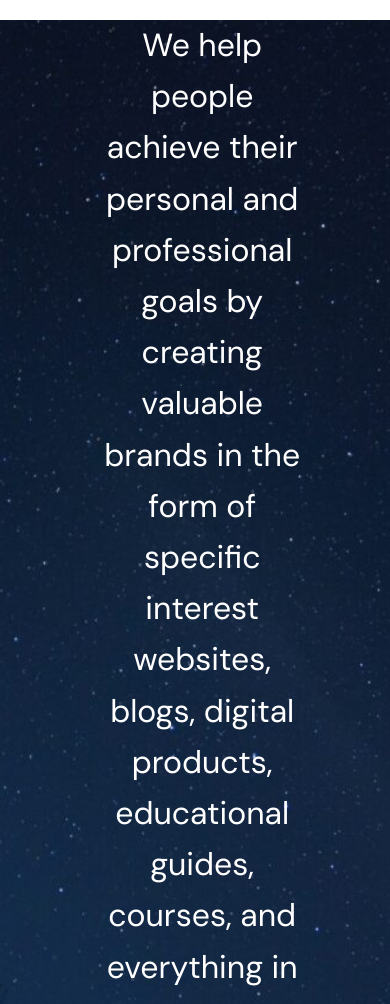
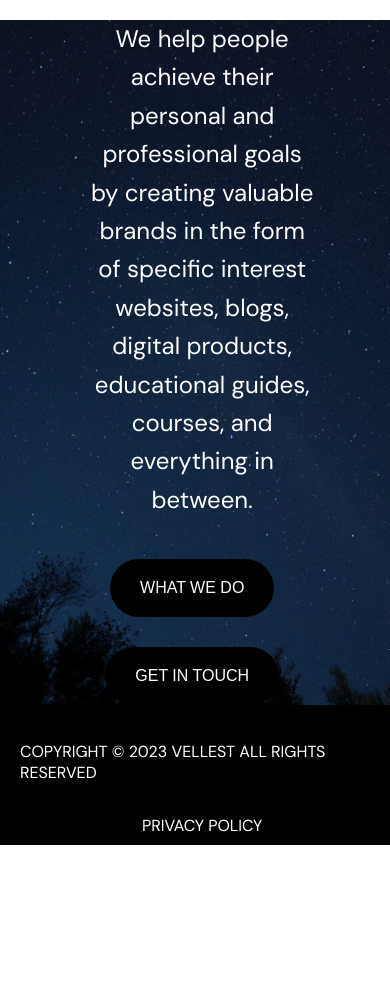
Before and after one commit to vellest/website, a plain HTML site: page index.html in a window 390 px wide. Shown: the part 86-1090 px from the top of the page. After the commit the page ends 931 px from the top, so only its background shows below. Drawn offline with Linux system fonts and the light colour scheme.

Commit message:
Media queries updates

```diff
--- a/style.css
+++ b/style.css
@@ -99,3 +99,26 @@
   text-decoration: none;
   color: white;
 }
+
+/* Media Queries */
+
+@media (max-width:600px) {
+  article p {
+    font-size: .75em !important;
+    line-height: 1.6em;
+  }
+
+  footer {
+    height: 100px;
+    padding: 20px;
+    flex-flow: column;
+    justify-content: space-evenly;
+  }
+}
+
+@media (min-width:1800px) {
+  article p {
+    font-size: 1.2em !important;
+    line-height: 1.6em;
+  }
+}
```
Lines whose indentation alone changed are shown as unchanged.
